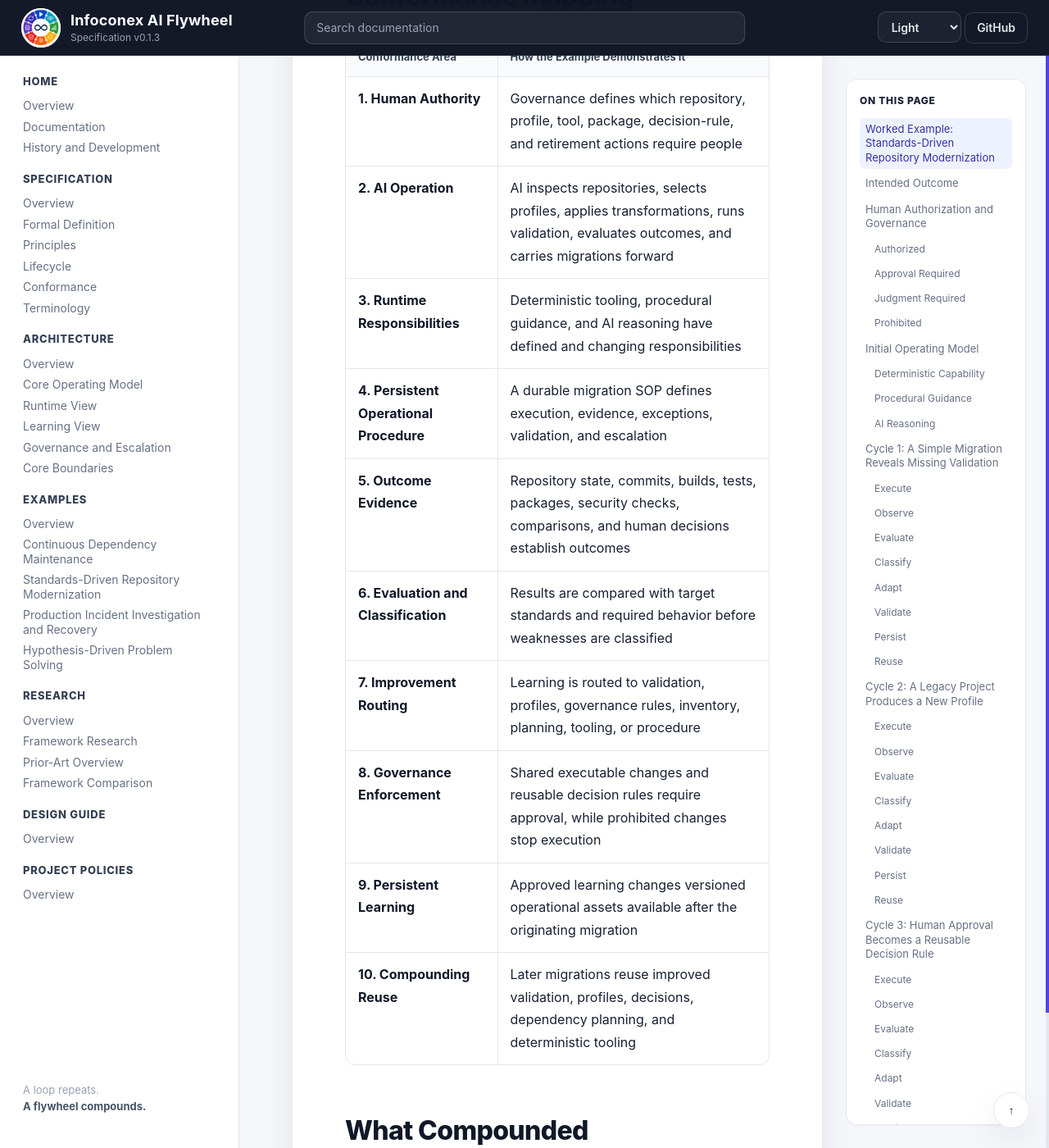
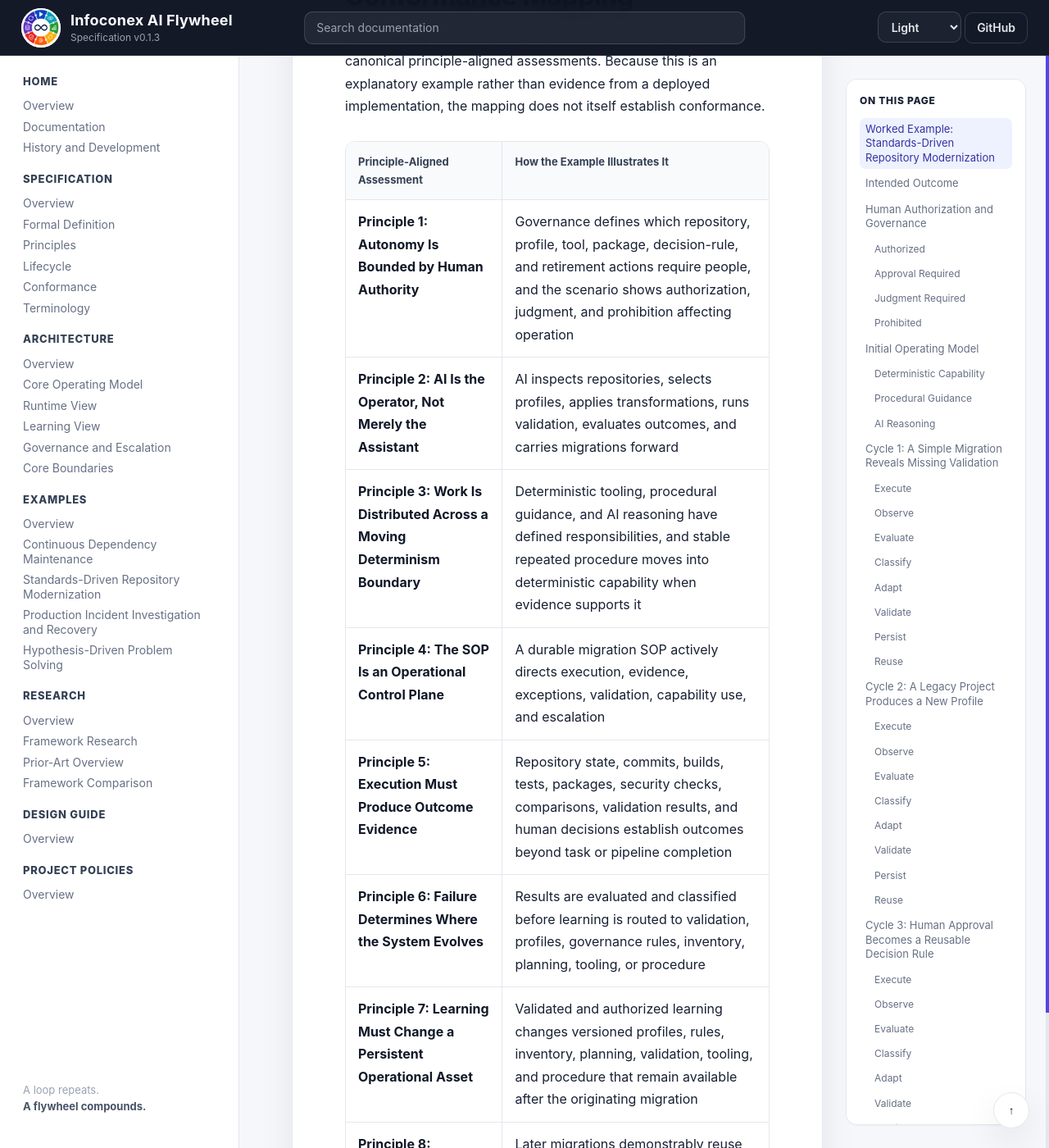
Before and after one commit to infoconex/ai-flywheel, a Jekyll site: the page built from docs/examples/standards-driven-repository-modernization/worked-example.md, in a window 1280 px wide and 1400 px high, scrolled down 20050 px. Shown: the whole window at 82% size. Built offline with Jekyll 4.4.1, drawn with Linux system fonts in a browser that asks for light colours; our own code applies the rules of GitHub Pages for plain Markdown files; some of the changed text lies outside the part shown.

Commit message:
Align repository modernization example with current conformance model

```diff
--- a/docs/examples/standards-driven-repository-modernization/worked-example.md
+++ b/docs/examples/standards-driven-repository-modernization/worked-example.md
@@ -184,7 +184,7 @@ The AI determines that:
 - Existing validation checked project membership but not solution-folder placement
 - The repository did not fully satisfy the target standard
 
-The successful pipeline was therefore not sufficient evidence of complete conformance.
+The successful pipeline was therefore not sufficient evidence of complete conformance to the target repository standard.
 
 ### Classify
 
@@ -564,22 +564,22 @@ Future reuse requires explicit authorization. Human reasoning does not silently
 
 ## Conformance Mapping
 
-| Conformance Area | How the Example Demonstrates It |
+This mapping illustrates how the scenario relates to the eight canonical principle-aligned assessments. Because this is an explanatory example rather than evidence from a deployed implementation, the mapping does not itself establish conformance.
+
+| Principle-Aligned Assessment | How the Example Illustrates It |
 |---|---|
-| **1. Human Authority** | Governance defines which repository, profile, tool, package, decision-rule, and retirement actions require people |
-| **2. AI Operation** | AI inspects repositories, selects profiles, applies transformations, runs validation, evaluates outcomes, and carries migrations forward |
-| **3. Runtime Responsibilities** | Deterministic tooling, procedural guidance, and AI reasoning have defined and changing responsibilities |
-| **4. Persistent Operational Procedure** | A durable migration SOP defines execution, evidence, exceptions, validation, and escalation |
-| **5. Outcome Evidence** | Repository state, commits, builds, tests, packages, security checks, comparisons, and human decisions establish outcomes |
-| **6. Evaluation and Classification** | Results are compared with target standards and required behavior before weaknesses are classified |
-| **7. Improvement Routing** | Learning is routed to validation, profiles, governance rules, inventory, planning, tooling, or procedure |
-| **8. Governance Enforcement** | Shared executable changes and reusable decision rules require approval, while prohibited changes stop execution |
-| **9. Persistent Learning** | Approved learning changes versioned operational assets available after the originating migration |
-| **10. Compounding Reuse** | Later migrations reuse improved validation, profiles, decisions, dependency planning, and deterministic tooling |
+| **Principle 1: Autonomy Is Bounded by Human Authority** | Governance defines which repository, profile, tool, package, decision-rule, and retirement actions require people, and the scenario shows authorization, judgment, and prohibition affecting operation |
+| **Principle 2: AI Is the Operator, Not Merely the Assistant** | AI inspects repositories, selects profiles, applies transformations, runs validation, evaluates outcomes, and carries migrations forward |
+| **Principle 3: Work Is Distributed Across a Moving Determinism Boundary** | Deterministic tooling, procedural guidance, and AI reasoning have defined responsibilities, and stable repeated procedure moves into deterministic capability when evidence supports it |
+| **Principle 4: The SOP Is an Operational Control Plane** | A durable migration SOP actively directs execution, evidence, exceptions, validation, capability use, and escalation |
+| **Principle 5: Execution Must Produce Outcome Evidence** | Repository state, commits, builds, tests, packages, security checks, comparisons, validation results, and human decisions establish outcomes beyond task or pipeline completion |
+| **Principle 6: Failure Determines Where the System Evolves** | Results are evaluated and classified before learning is routed to validation, profiles, governance rules, inventory, planning, tooling, or procedure |
+| **Principle 7: Learning Must Change a Persistent Operational Asset** | Validated and authorized learning changes versioned profiles, rules, inventory, planning, validation, tooling, and procedure that remain available after the originating migration |
+| **Principle 8: Improvement Must Compound Through Reuse** | Later migrations demonstrably reuse improved validation, profiles, authorized decisions, dependency planning, and deterministic tooling rather than merely storing those changes |
 
 ## What Compounded
 
-| Cycle | Evidence Revealed | Persistent Improvement | Effect on Later Migration |
+| Cycle | Evidence Revealed | Persistent Learning | Effect on Later Migration |
 |---|---|---|---|
 | **Cycle 1** | Solution formats differed despite a successful build | Generator and validation rules gained folder-equivalence checks | Later repositories generated conforming solutions on the first attempt |
 | **Cycle 2** | A legacy dependency prevented the assumed target combination | A validated profile variation captured the reusable pattern | Later matching repositories avoided rediscovery |
@@ -589,13 +589,15 @@ Future reuse requires explicit authorization. Human reasoning does not silently
 
 The Flywheel effect is not produced merely by migrating repositories, retrying failed commands, saving logs, or changing standards once.
 
-It occurs because migration evidence changes validated and authorized operational assets that later migrations actually reuse.
+It occurs because migration evidence changes validated and authorized operational assets that later migrations actually reuse. A successful no-change cycle could also compound by reinforcing an existing validated migration pattern without manufacturing a new adaptation.
 
 ## Lifecycle Summary
 
-Each complete cycle follows:
+The canonical lifecycle responsibilities are:
 
 **Execute → Observe → Evaluate → Classify → Adapt → Validate → Persist → Reuse**
+
+The five cycles shown here all produce adaptations, but the lifecycle does not require every cycle to create a change. Each responsibility must be resolved for the actual outcome, including successful no-change paths, failure-derived learning, and later supersession of persisted learning.
 
 Human authority and governance apply throughout the lifecycle.
 
@@ -611,4 +613,5 @@ Deterministic capability, procedural guidance, and AI reasoning work together du
 - [Principles](../../specification/principles/README.md)
 - [Lifecycle](../../specification/lifecycle/README.md)
 - [AI Flywheel Conformance](../../specification/conformance/README.md)
+- [Principle-Aligned Conformance Assessments](../../specification/conformance/principle-assessments.md)
 - [Core Operating Model](../../architecture/operating-model.md)
```
